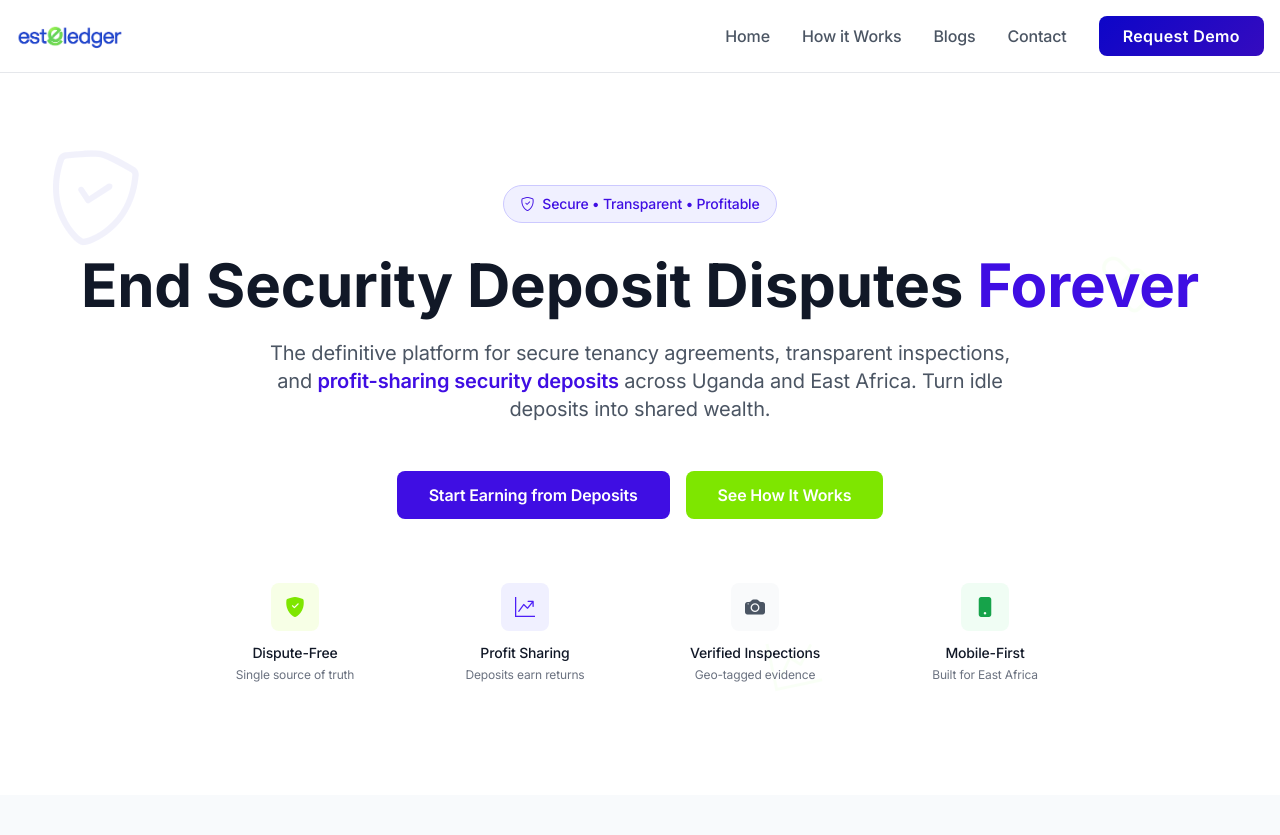
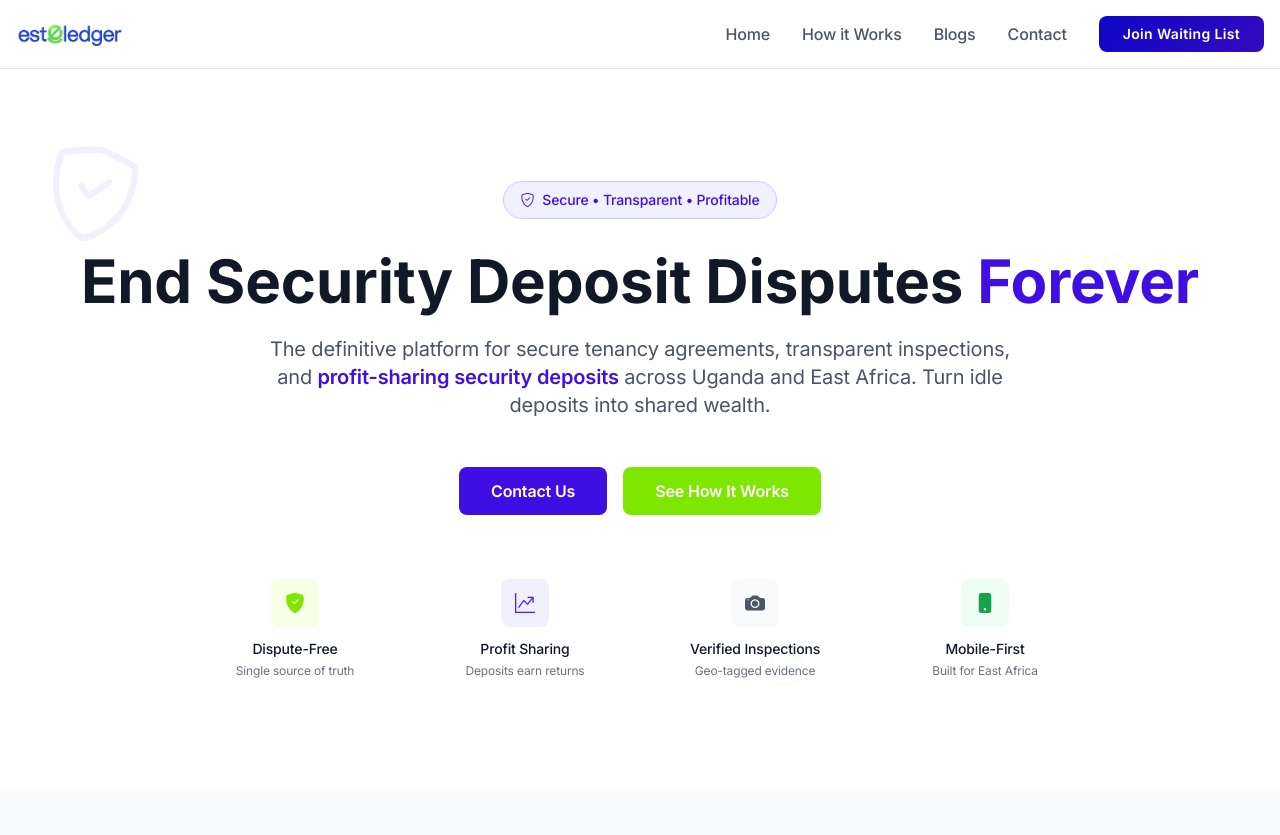
Before and after one commit to kigh143/est8ledger_web, a CodeIgniter 4 app: the page made by app/Views/pages/home.php in a window 1280 px wide. Shown: the top 835 px of the page. Run offline with PHP 8.4 and a stand-in for CodeIgniter, Linux system fonts and the light colour scheme; the template is opened without the code that fills it, so the values that code supplies are empty; some libraries are stand-ins or nearby versions.

Commit message:
modified the home page

```diff
--- a/app/Config/Routes.php
+++ b/app/Config/Routes.php
@@ -12,7 +12,10 @@ $routes->get('/blogs', 'BlogController::index');
 $routes->get('/blog/(:segment)', 'BlogController::show/$1');
 $routes->post('/blog/comment', 'BlogController::addComment');
 
-// Demo request route
+// Waiting list route
+$routes->post('/join-waitinglist', 'DemoController::submit');
+
+// Legacy demo request route (redirect to waiting list)
 $routes->post('/request-demo', 'DemoController::submit');
 
 // Legal pages
--- a/app/Views/layouts/main.php
+++ b/app/Views/layouts/main.php
@@ -372,8 +372,8 @@
                     <a href="#how-it-works" class="text-secondary-600 hover:text-primary-700 transition-colors font-medium">How it Works</a>
                     <a href="/blogs" class="text-secondary-600 hover:text-primary-700 transition-colors font-medium">Blogs</a>
                     <a href="#contact" class="text-secondary-600 hover:text-primary-700 transition-colors font-medium">Contact</a>
-                    <button onclick="openDemoModal()" class="btn-primary px-6 py-2 rounded-lg font-semibold text-white">
-                        Request Demo
+                    <button onclick="openDemoModal()" class="btn-primary px-6 py-2 rounded-lg text-sm font-semibold text-white">
+                        Join Waiting List
                     </button>
                 </div>
                 <button id="mobile-menu-button" class="md:hidden p-2 text-secondary-600">
@@ -389,7 +389,7 @@
                     <a href="/blogs" class="text-secondary-600 hover:text-primary-700 transition-colors font-medium py-2">Blog</a>
                     <a href="#contact" class="text-secondary-600 hover:text-primary-700 transition-colors font-medium py-2">Contact</a>
                     <button onclick="openDemoModal()" class="btn-primary px-6 py-2 rounded-lg font-semibold text-white w-full">
-                        Request Demo
+                        Join Waiting List
                     </button>
                 </div>
             </div>
@@ -401,15 +401,15 @@
         <div class="flex items-center justify-center min-h-screen p-4">
             <div class="bg-white rounded-lg max-w-md w-full p-6">
                 <div class="flex justify-between items-center mb-6">
-                    <h2 class="text-2xl font-bold text-secondary-900">Get Started with est8Ledger</h2>
+                    <h2 class="text-2xl font-bold text-secondary-900">Join the est8Ledger Waiting List</h2>
                     <button onclick="closeDemoModal()" class="text-secondary-400 hover:text-secondary-600 p-1">
                         <i class="bi bi-x-lg text-xl"></i>
                     </button>
                 </div>
 
-                <p class="text-secondary-600 mb-6">Join property professionals who trust est8Ledger for secure, transparent security deposit management.</p>
+                <p class="text-secondary-600 mb-6">Be among the first to experience secure, transparent security deposit management when we launch.</p>
 
-                <form id="demoForm" action="/request-demo" method="POST">
+                <form id="demoForm" action="/join-waitinglist" method="POST">
                     <?= csrf_field() ?>
 
                     <div class="mb-5">
@@ -443,14 +443,14 @@
                     </div>
 
                     <div class="mb-6">
-                        <label for="message" class="block text-sm font-semibold text-secondary-700 mb-2">Property Management Requirements (Optional)</label>
-                        <textarea id="message" name="message" rows="3" placeholder="Number of properties, current challenges with security deposits, specific requirements..."
+                        <label for="message" class="block text-sm font-semibold text-secondary-700 mb-2">What else do we need to address? (Optional)</label>
+                        <textarea id="message" name="message" rows="3" placeholder="Tell us about your specific needs, challenges, or questions about security deposit management..."
                                   class="w-full px-4 py-3 border border-secondary-300 rounded-lg focus:outline-none focus:ring-2 focus:ring-primary-500 focus:border-primary-500 transition-colors"></textarea>
                     </div>
 
                     <div class="flex gap-3">
                         <button type="submit" class="flex-1 btn-primary px-4 py-3 rounded-lg font-semibold text-white">
-                            Request Demo
+                            Join Waiting List
                         </button>
                         <button type="button" onclick="closeDemoModal()" class="px-4 py-3 btn-secondary rounded-lg font-medium">
                             Cancel
--- a/app/Views/pages/home.php
+++ b/app/Views/pages/home.php
@@ -43,7 +43,7 @@
         <!-- Professional CTA Buttons -->
         <div class="flex flex-col sm:flex-row gap-4 justify-center animate-on-scroll">
             <button onclick="openDemoModal()" class="bg-primary-700 hover:bg-primary-800 px-8 py-3 rounded-lg font-semibold text-white transition-colors">
-                Start Earning from Deposits
+                Contact Us
             </button>
 
             <button onclick="document.getElementById('how-it-works').scrollIntoView({behavior: 'smooth'})" class="bg-accent-600 hover:bg-accent-700 text-white px-8 py-3 rounded-lg font-semibold transition-colors">
@@ -501,11 +501,11 @@
                         <div class="space-y-2">
                             <div class="flex items-center text-sm text-secondary-600">
                                 <i class="bi bi-check-circle-fill text-green-600 mr-2"></i>
-                                50% profits to tenant
+                                40% profits to tenant
                             </div>
                             <div class="flex items-center text-sm text-secondary-600">
                                 <i class="bi bi-check-circle-fill text-green-600 mr-2"></i>
-                                30% profits to landlord
+                                40% profits to landlord
                             </div>
                             <div class="flex items-center text-sm text-secondary-600">
                                 <i class="bi bi-check-circle-fill text-green-600 mr-2"></i>
@@ -828,9 +828,18 @@
         <div class="mt-12 text-center">
             <p class="text-sm text-gray-500 mb-4">Trusted by landlords and tenants nationwide</p>
             <div class="flex justify-center items-center space-x-8 opacity-60">
-                <div class="text-2xl font-bold text-gray-400">🏦 Blockchain Secured</div>
-                <div class="text-2xl font-bold text-gray-400">🔒 SSL Secured</div>
-                <div class="text-2xl font-bold text-gray-400">✅ Compliant</div>
+                <div class="flex items-center text-gray-400">
+                    <i class="bi bi-shield-check mr-2 text-accent-600"></i>
+                    <span class="font-semibold">Blockchain Secured</span>
+                </div>
+                <div class="flex items-center text-gray-400">
+                    <i class="bi bi-lock mr-2 text-blue-600"></i>
+                    <span class="font-semibold">SSL Secured</span>
+                </div>
+                <div class="flex items-center text-gray-400">
+                    <i class="bi bi-check-circle mr-2 text-green-600"></i>
+                    <span class="font-semibold">Compliant</span>
+                </div>
             </div>
         </div>
     </div>
```
Also changed, not shown: app/Controllers/DemoController.php (+22 -16 lines), 4 other files.
